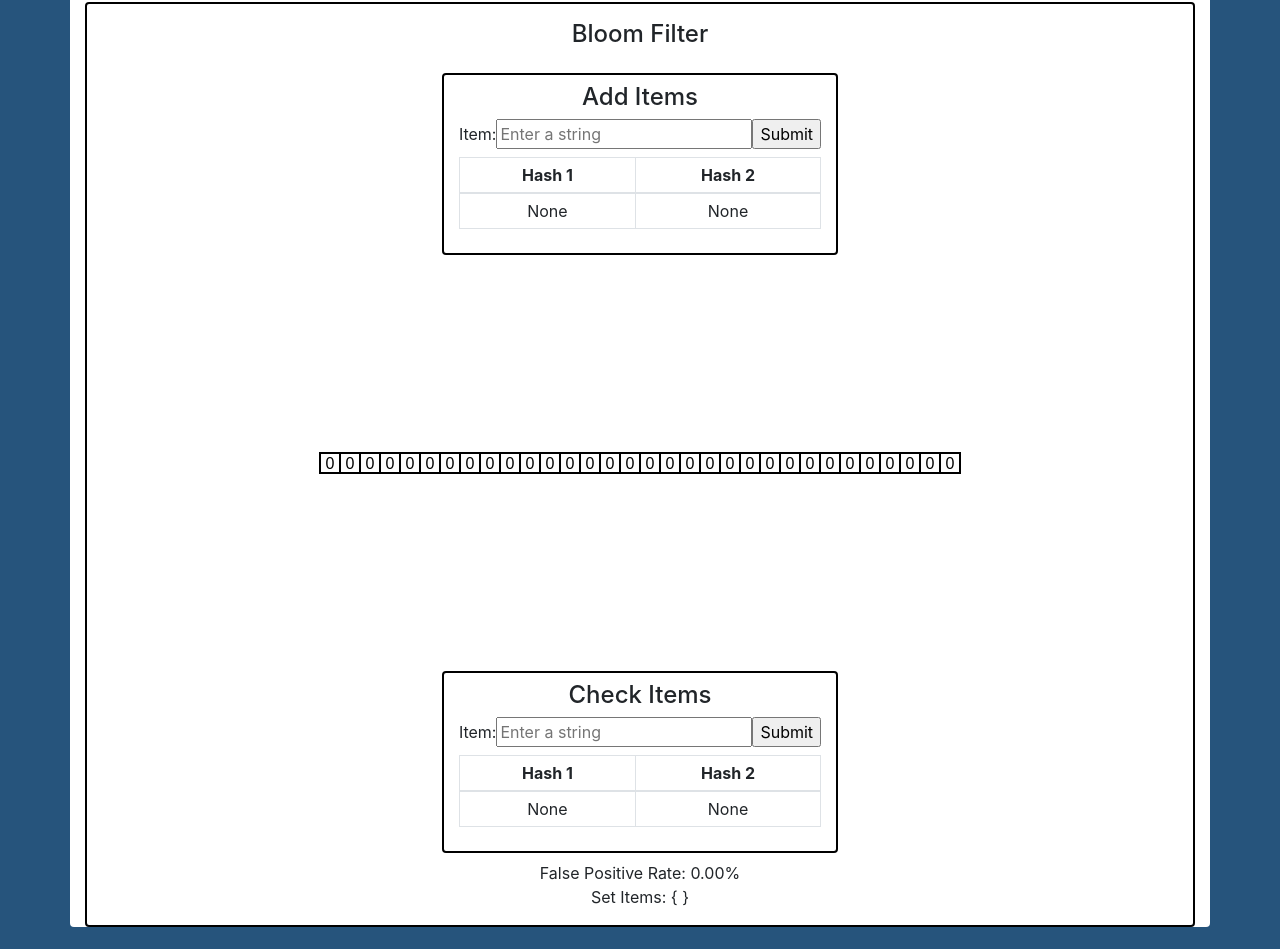
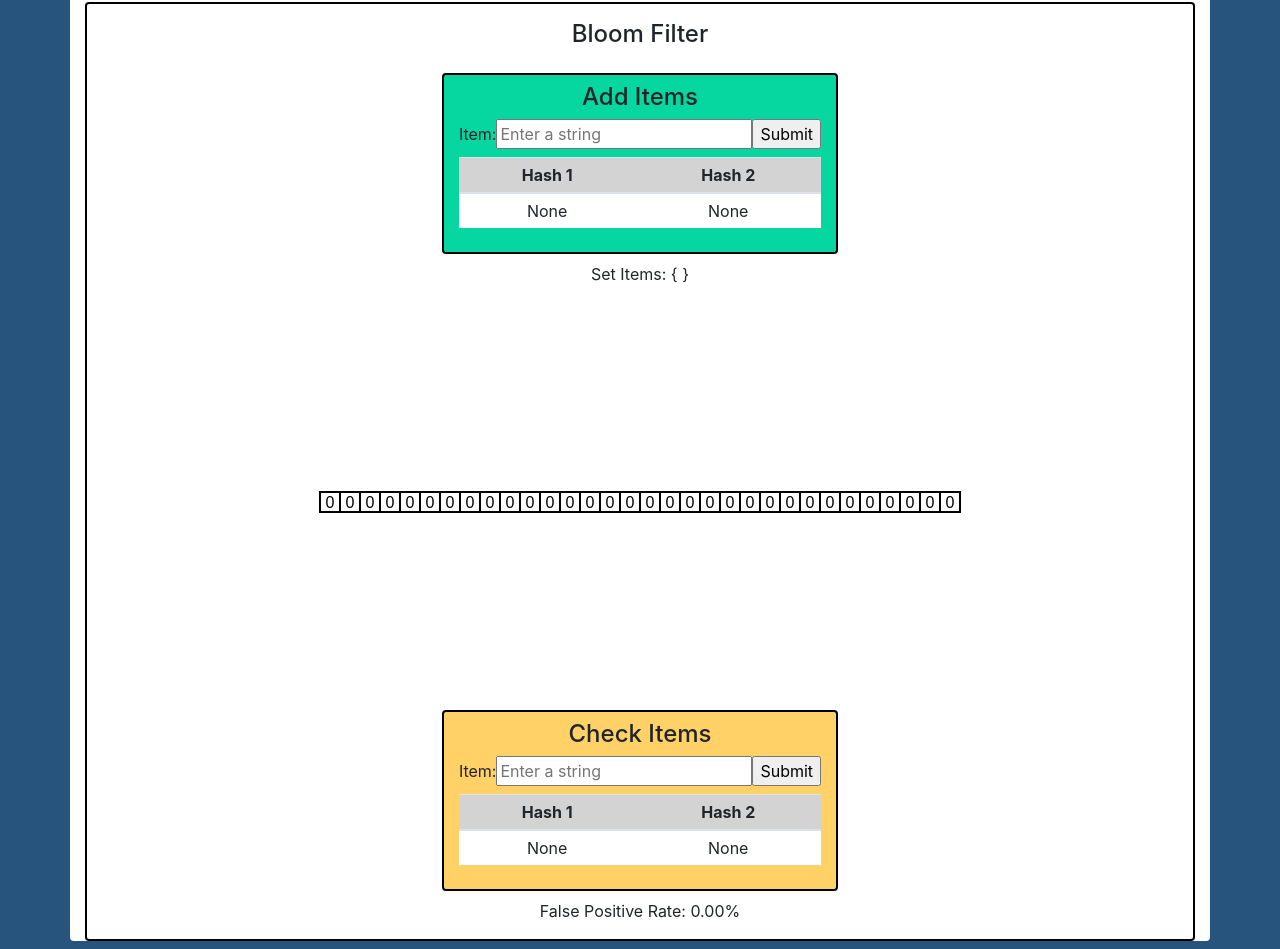
Before and after one commit to ellisandrews/bloom, a React (Create React App) app: page / in a window 1280 px wide. Shown: the part 271-1220 px from the top of the page. Built offline with nearby package versions, Linux system fonts and the light colour scheme.

Commit message:
Add styling to add and check item containers

```diff
--- a/src/AddContainer.js
+++ b/src/AddContainer.js
@@ -8,9 +8,9 @@ import HashValues from './HashValues'
 const AddContainer = ({ item }) => {
 
   return (
-    <Container id="AddContainer" className="my-2 text-center">
+    <Container id="add-container" className="my-2 text-center">
       <Row className="justify-content-md-center">
-        <Col md="auto" className="border-black rounded py-2">
+        <Col md="auto" className="border-black rounded py-2 bg-green">
           <h4>Add Items</h4>
           <AddForm/>
           <HashValues values={item ? item.bitIndexes : null}/>
--- a/src/App.css
+++ b/src/App.css
@@ -1,3 +1,31 @@
 .border-black {
     border: 2px solid black;
 }
+
+.bg-green {
+    background: #06D6A0;
+}
+
+.bg-yellow {
+    background: #FFD166;
+}
+
+.bg-white {
+    background: white;
+}
+
+.bg-grey {
+    background: lightgray;
+}
+
+.text-green {
+    color: #06D6A0;
+}
+
+.text-pink {
+    color: #EF476F;
+}
+
+.text-blue {
+    color: #26547C;
+}
--- a/src/BitArray.js
+++ b/src/BitArray.js
@@ -1,5 +1,4 @@
 import React, { Component } from 'react'
-import { Container } from 'react-bootstrap'
 import { connect } from 'react-redux'
 import './BitArray.css'
 
@@ -93,7 +92,7 @@ class BitArray extends Component {
 
   render() {
     return (
-      <div className="text-center">
+      <div id="BitArray" className="text-center">
         <svg width="680" height="400">
           <defs>
             <marker id="arrowhead" markerWidth="5" markerHeight="5" refX="0" refY="2.5" orient="auto">
--- a/src/CheckContainer.js
+++ b/src/CheckContainer.js
@@ -3,7 +3,6 @@ import { connect } from 'react-redux'
 import { Col, Container, Row } from 'react-bootstrap'
 import CheckForm from './CheckForm'
 import HashValues from './HashValues'
-import { render } from '@testing-library/react'
 
 
 class CheckContainer extends Component {
@@ -22,17 +21,20 @@ class CheckContainer extends Component {
       return null
     }
 
-    let result
+    let isFalsePositive
     let description
+    let className
     if ( item.possiblyInSet ) {
-      description = 'Possibly in the set'
-      result = item.isInSet ? 'True Positive' : 'False Positive'
+      description = 'Possibly'
+      className = 'text-blue'
+      isFalsePositive = item.isInSet ? false : true
     } else {
-      result = 'True Negative'
-      description = 'Definitely not in the set'
+      isFalsePositive = false
+      description = 'Definitely not'
+      className = 'text-pink'
     }
 
-    return <p>{description} ({result})</p>
+    return <p className={className}><b>{description}</b> in the set{isFalsePositive ? ' - False Positive!' : null}</p>
   }
 
   render() {
@@ -40,7 +42,7 @@ class CheckContainer extends Component {
     return (
       <Container id="CheckContainer" className="my-2 text-center">
         <Row className="justify-content-md-center">
-          <Col md="auto" className="border-black rounded py-2">
+          <Col md="auto" className="border-black rounded py-2 bg-yellow">
             <h4>Check Items</h4>
             <CheckForm/>
             <HashValues values={item ? item.bitIndexes : null}/>
--- a/src/FilterContainer.js
+++ b/src/FilterContainer.js
@@ -4,6 +4,7 @@ import AddContainer from './AddContainer'
 import BitArray from './BitArray'
 import CheckContainer from './CheckContainer'
 import FilterData from './FilterData'
+import SetItems from './SetItems'
 
 
 const FilterContainer = () => {
@@ -11,6 +12,7 @@ const FilterContainer = () => {
     <Container id="FilterContainer" className="border-black rounded my-2">
       <h4 className="py-3 text-center">Bloom Filter</h4>
       <AddContainer/>
+      <SetItems/>
       <BitArray/>
       <CheckContainer/>
       <FilterData/>
--- a/src/FilterData.js
+++ b/src/FilterData.js
@@ -20,10 +20,7 @@ class FilterData extends Component {
 
     return (
       <div id="filter-data" className="text-center">
-        <p>
-          False Positive Rate: {falsePostivePct}%<br/>
-          Set Items: {'{ ' + itemSet.join(', ') + ' }'}
-        </p>
+        <p>False Positive Rate: {falsePostivePct}%</p>
       </div>
     )
   }
--- a/src/HashValues.js
+++ b/src/HashValues.js
@@ -27,13 +27,13 @@ class HashValues extends Component {
 
   render() {
     return (
-      <Table bordered size="sm" className="text-center">
-        <thead>
+      <Table size="sm" className="text-center">
+        <thead className="bg-grey">
           <tr>
             {this.renderHeaderRow()}
           </tr>
         </thead>
-        <tbody>
+        <tbody className="bg-white">
           <tr>
             { this.props.values ? this.renderValues() : this.renderEmptyCells() }
           </tr>
--- /dev/null
+++ b/src/SetItems.js
@@ -0,0 +1,21 @@
+import React from 'react'
+import { connect } from 'react-redux'
+
+
+const SetItems = ({ itemSet }) => {
+  return (
+    <div id="set-items" className="text-center">
+      <p>Set Items: {'{ ' + itemSet.join(', ') + ' }'}</p>
+    </div>
+  )
+}
+
+
+const mapStateToProps = state => {
+  return {
+    itemSet: state.filter.itemSet
+  }
+}
+
+
+export default connect(mapStateToProps)(SetItems)
```
Also changed, not shown: src/AddedItem.js (deleted, +0 -33 lines), src/CheckedItem.js (deleted, +0 -44 lines).
